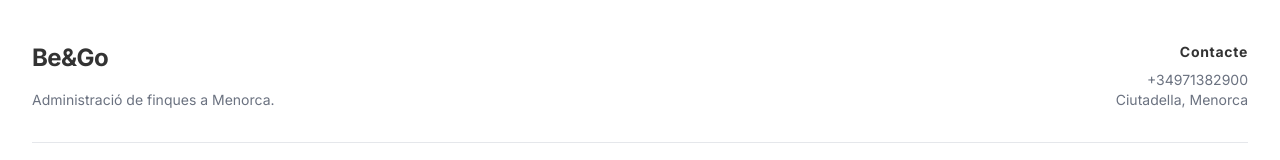
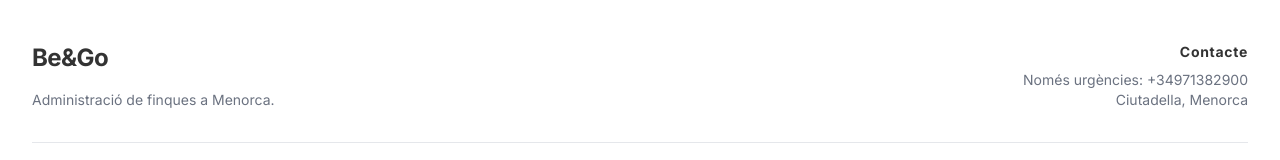
Before and after one commit to cuatrecasespro/beandgo-web, a React (Vite) app: page / in a window 1280 px wide. Shown: the part 2505-2665 px from the top of the page. Built offline with nearby package versions, Linux system fonts and the light colour scheme.

Commit message:
urgencies

```diff
--- a/components/Footer.tsx
+++ b/components/Footer.tsx
@@ -16,7 +16,7 @@ const Footer: React.FC = () => {
           </div>
           <div className="text-center md:text-right">
             <h4 className="font-bold text-primary mb-2 text-sm tracking-wider">{t.footer.contactTitle}</h4>
-            <p className="text-sm text-gray-500">+34971382900</p>
+            <p className="text-sm text-gray-500">Només urgències: +34971382900</p>
             <p className="text-sm text-gray-500">Ciutadella, Menorca</p>
           </div>
         </div>
```
